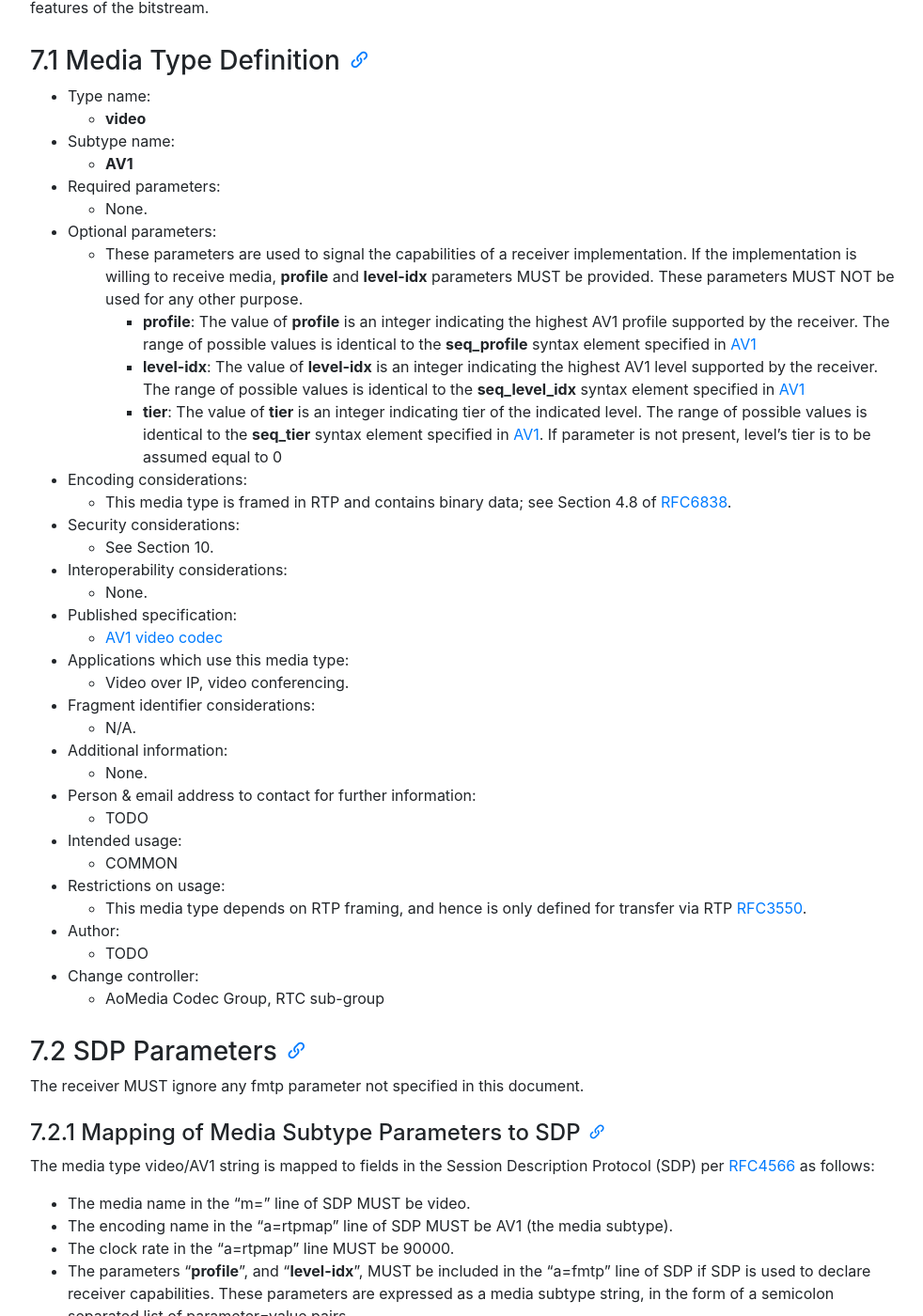
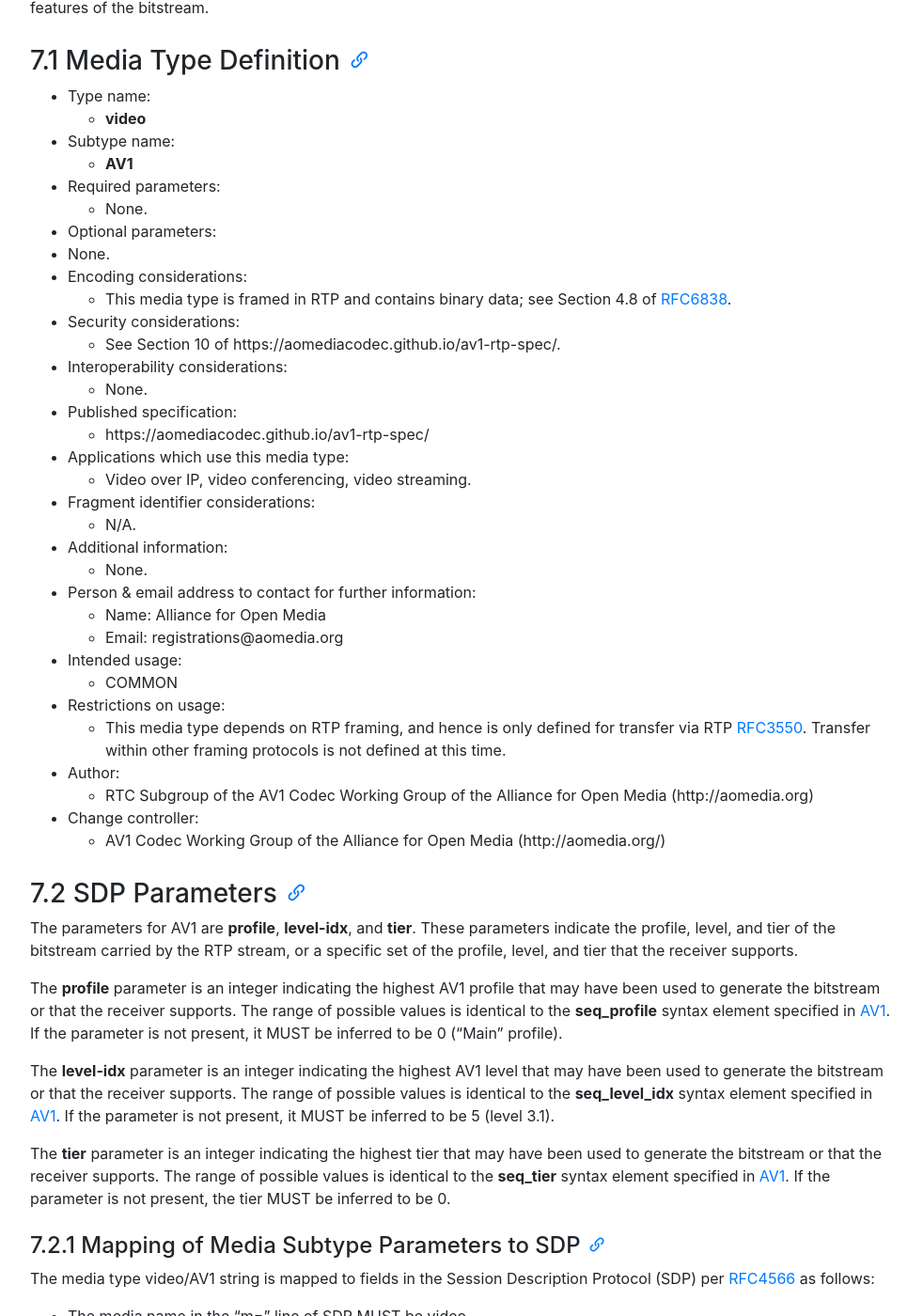
Before and after one commit to AOMediaCodec/av1-rtp-spec, a Jekyll site: the page built from index.md, in a window 1280 px wide and 1400 px high, scrolled down 9974 px. Shown: the whole window at 94% size, without its empty margins (53-1035 px from the left). Built offline with Jekyll 4.4.1, drawn with Linux system fonts in a browser that asks for light colours; nearby versions of some CDN libraries; some of the changed text lies outside the part shown.

Commit message:
New IANA text (#193)
* Update av1-rtp-spec.md

* Update av1-rtp-spec.md

* Update av1-rtp-spec.md

* Update av1-rtp-spec.md

* Update av1-rtp-spec.md

* Update av1-rtp-spec.md

* Update av1-rtp-spec.md

```diff
--- a/av1-rtp-spec.md
+++ b/av1-rtp-spec.md
@@ -330,49 +330,51 @@
 * Required parameters:
   * None.
 * Optional parameters:
-  * These parameters are used to signal the capabilities of a receiver implementation. If the implementation is willing to receive media, **profile** and **level-idx** parameters MUST be provided. These parameters MUST NOT be used for any other purpose.
-    * **profile**: The value of **profile** is an integer indicating the highest AV1 profile supported by the receiver. The range of possible values is identical to the **seq_profile** syntax element specified in [AV1]
-    * **level-idx**: The value of **level-idx** is an integer indicating the highest AV1 level supported by the receiver. The range of possible values is identical to the **seq_level_idx** syntax element specified in [AV1]
-    * **tier**: The value of **tier** is an integer indicating tier of the indicated level. The range of possible values is identical to the **seq_tier** syntax element specified in [AV1]. If parameter is not present, level's tier is to be assumed equal to 0
-
+ * None.
 * Encoding considerations:
   * This media type is framed in RTP and contains binary data; see Section 4.8 of [RFC6838].
 * Security considerations:
-  * See Section 10.
+  * See Section 10 of https://aomediacodec.github.io/av1-rtp-spec/.
 * Interoperability considerations:
   * None.
 * Published specification:
-  * [AV1 video codec][AV1]
+  * https://aomediacodec.github.io/av1-rtp-spec/
 * Applications which use this media type:
-  * Video over IP, video conferencing.
+  * Video over IP, video conferencing, video streaming.
 * Fragment identifier considerations:
   * N/A.
 * Additional information:
   * None.
 * Person & email address to contact for further information:
-  * TODO
+  * Name: Alliance for Open Media
+  * Email: registrations@aomedia.org
 * Intended usage:
   * COMMON
 * Restrictions on usage:
-  * This media type depends on RTP framing, and hence is only defined for transfer via RTP [RFC3550].
+  * This media type depends on RTP framing, and hence is only defined for transfer via RTP [RFC3550].  Transfer within other framing protocols is not defined at this time.
 * Author:
-  * TODO
+  * RTC Subgroup of the AV1 Codec Working Group of the Alliance for Open Media (http://aomedia.org)
 * Change controller:
-  * AoMedia Codec Group, RTC sub-group
+  * AV1 Codec Working Group of the Alliance for Open Media (http://aomedia.org/)
 
 
 ### 7.2 SDP Parameters
-The receiver MUST ignore any fmtp parameter not specified in this document.
-
+The parameters for AV1 are **profile**, **level-idx**, and **tier**. These parameters indicate the profile, level, and tier of the bitstream carried by the RTP stream, or a specific set of the profile, level, and tier that the receiver supports.
+
+The **profile** parameter is an integer indicating the highest AV1 profile that may have been used to generate the bitstream or that the receiver supports. The range of possible values is identical to the **seq_profile** syntax element specified in [AV1]. If the parameter is not present, it MUST be inferred to be 0 (“Main” profile).
+
+The **level-idx** parameter is an integer indicating the highest AV1 level that may have been used to generate the bitstream or that the receiver supports. The range of possible values is identical to the **seq_level_idx** syntax element specified in [AV1]. If the parameter is not present, it MUST be inferred to be 5 (level 3.1).
+
+The **tier** parameter is an integer indicating the highest tier that may have been used to generate the bitstream or that the receiver supports. The range of possible values is identical to the **seq_tier** syntax element specified in [AV1]. If the parameter is not present, the tier MUST be inferred to be 0.
 
 #### 7.2.1 Mapping of Media Subtype Parameters to SDP
 The media type video/AV1 string is mapped to fields in the Session Description Protocol (SDP) per [RFC4566] as follows:
 * The media name in the "m=" line of SDP MUST be video.
 * The encoding name in the "a=rtpmap" line of SDP MUST be AV1 (the media subtype).
 * The clock rate in the "a=rtpmap" line MUST be 90000.
-* The parameters "**profile**", and "**level-idx**", MUST be included in the "a=fmtp" line of SDP if SDP is used to declare receiver capabilities. These parameters are expressed as a media subtype string, in the form of a semicolon separated list of parameter=value pairs.
-* Parameter "**tier**" MAY be included alongside "**profile**" and "**level-idx** parameters in "a=fmtp" line if the indicated level supports a non-zero tier.
-
+* The parameters "**profile**", "**level-idx**", and "**tier**" MAY be included in the "a=fmtp" line of SDP. These parameters are expressed as a media subtype string, in the form of a semicolon separated list of parameter=value pairs.
+
+The receiver MUST ignore any fmtp parameter not specified in this document.
 
 ### 7.2.2 RID Restrictions Mapping for AV1
 
```
